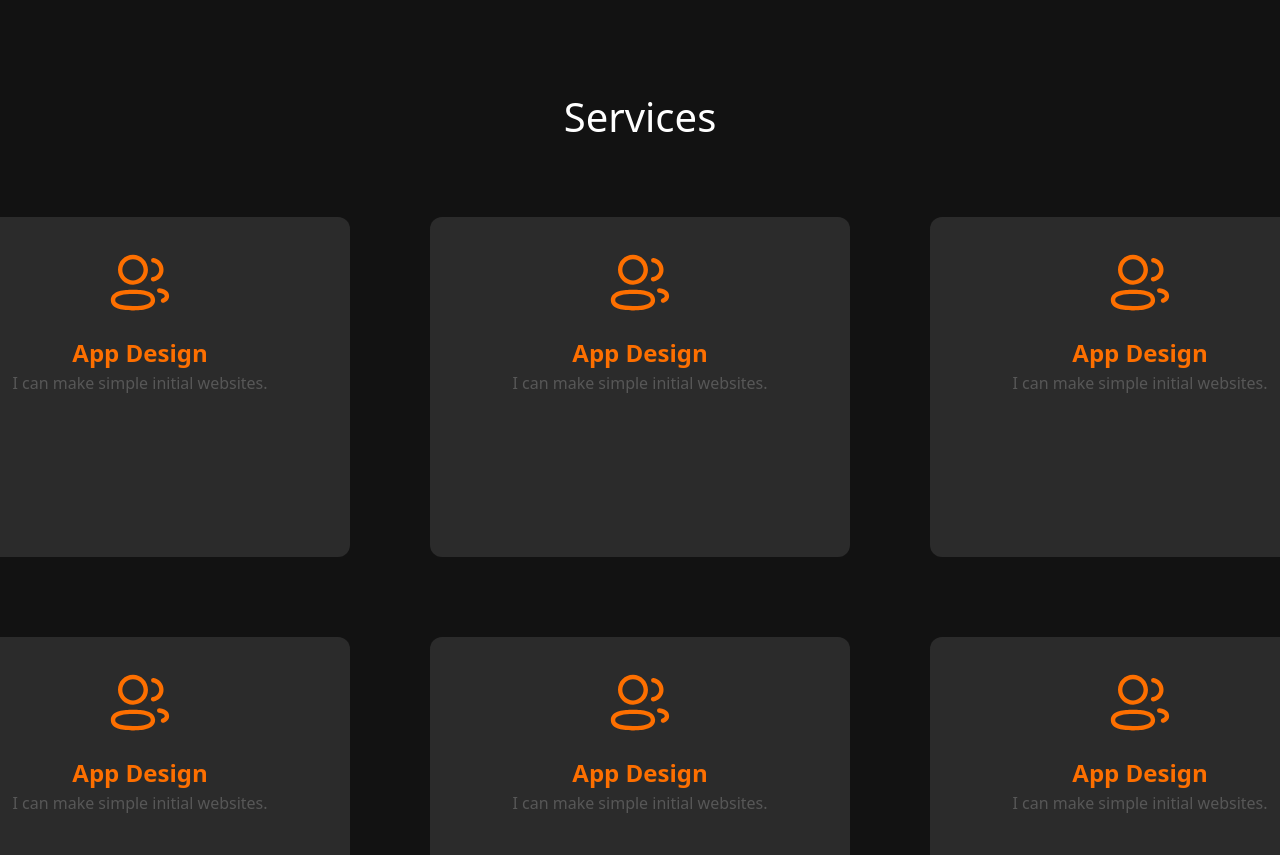
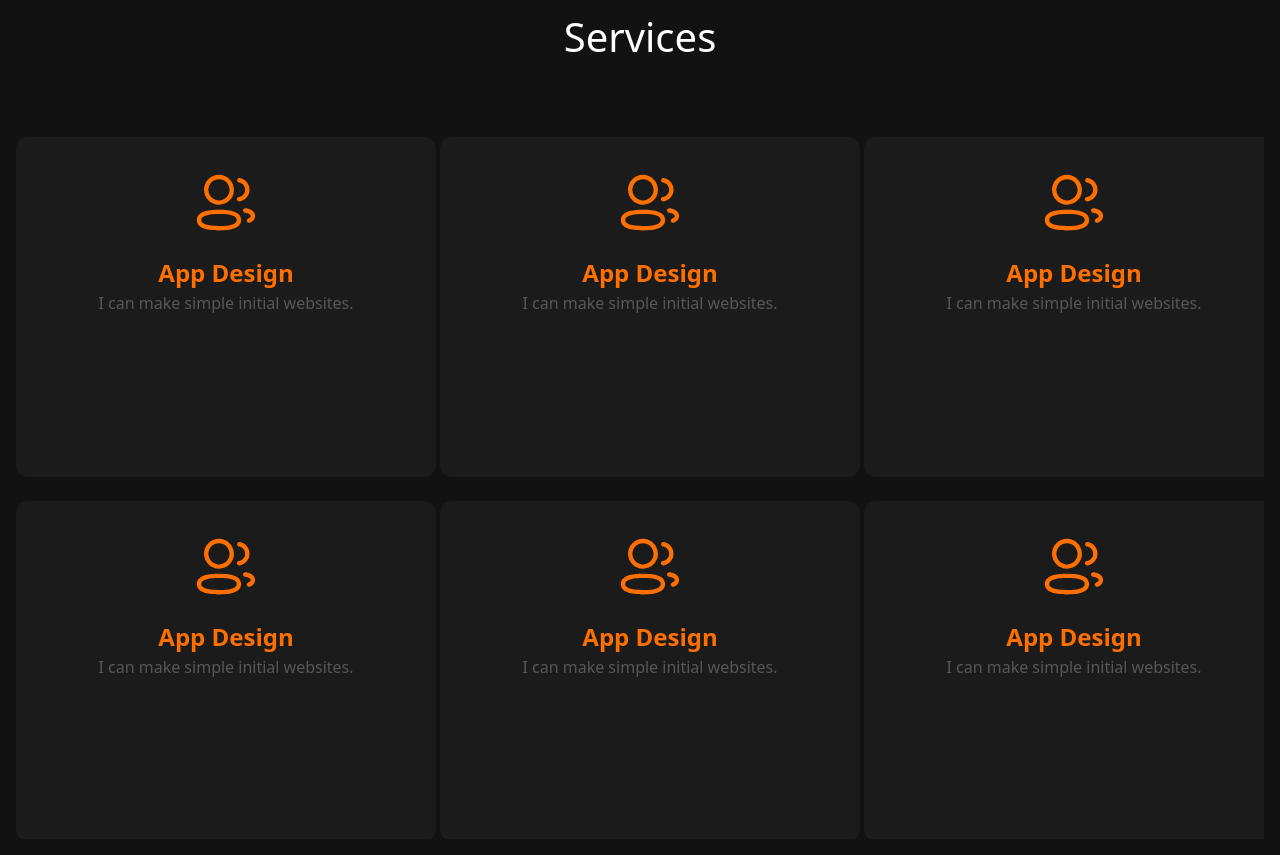
Before and after one commit to imranahmetov-png/my-blog, a React (Vite) app: page / in a window 1280 px wide. Shown: the part 1060-1915 px from the top of the page. Built offline with nearby package versions, Linux system fonts and the light colour scheme.

Commit message:
удалена лишняя папка

```diff
--- a/src/App.tsx
+++ b/src/App.tsx
@@ -1,18 +1,18 @@
 import UIHeader from './component/header'
 import UiHero from './component/ui-hero'
-import UiFrame from './component/service'
+import UiService from './component/service'
 function App() {
   return (
     <div className="bg-[#121212] min-w-screen min-h-screen pt-[57px] sm:min-w-screen overflow-x-hidden sm:min-h-screen">
       <div className="flex flex-col justify-start items-center gap-[150px]">
         {/* UI HERO SECTION */}
-        <div className="min-w-screen h-[854px] flex flex-col justify-start items-center gap-[100px] p-4">
+        <div className="min-w-[100%] h-[854px] flex flex-col justify-start items-center gap-[100px] p-4">
           <UIHeader />
           <UiHero />
         </div>
         {/*Services Section */}
-        <div className="min-w-screen h-[854px] flex flex-col justify-start items-center gap-[100px] p-4">
-          <UiFrame />
+        <div className="min-w-[100%] h-[854px] flex flex-col justify-start items-center gap-[100px] p-4">
+          <UiService />
         </div>
       </div>
     </div>
--- a/src/component/service.tsx
+++ b/src/component/service.tsx
@@ -1,121 +1,71 @@
 import servisephoto from '../assets/img/servisephoto.svg'
-function UiFrame() {
+function UiService() {
+  const service = [
+    {
+      title: 'App Design',
+      description: 'I can make simple initial websites.',
+      img: servisephoto,
+    },
+    {
+      title: 'App Design',
+      description: 'I can make simple initial websites.',
+      img: servisephoto,
+    },
+    {
+      title: 'App Design',
+      description: 'I can make simple initial websites.',
+      img: servisephoto,
+    },
+    {
+      title: 'App Design',
+      description: 'I can make simple initial websites.',
+      img: servisephoto,
+    },
+    {
+      title: 'App Design',
+      description: 'I can make simple initial websites.',
+      img: servisephoto,
+    },
+    {
+      title: 'App Design',
+      description: 'I can make simple initial websites.',
+      img: servisephoto,
+    },
+  ]
+
   return (
-    <div className="bg-[#121212] min-w-screen min-h-screen flex flex-col justify-start items-center pt-20 gap-[80px]">
+    <div className="bg-[#121212] min-w-full flex flex-col justify-start items-center gap-[80px] overflow-hidden">
       {/* Центрируем текст по горизонтали */}
       <div className="w-[156px] h-[48px] flex justify-center items-center text-white text-[clamp(20px,4vw,40px)] leading-none">
         Services
       </div>
-      <div className="min-w-[1297px] min-h-[340px] gap-[80px] align-left flex flex-row justify-center items-center">
-        <div className="min-w-[420px] min-h-[340px] gap-[40px] align-left flex flex-col justify-center items-center">
-          <div className="bg-[#2b2b2b] min-w-[420px] min-h-[340px] rounded-xl text-[#575757] ">
+      <div className="grid grid-cols-3 gap-6">
+        {service.map((s, i) => (
+          <div
+            key={i}
+            className="bg-[#FFFFFF]/4 min-w-[420px] min-h-[340px] rounded-xl text-[#575757]"
+          >
             <div className="min-w-[131px] min-h-[124px] flex flex-col justify-center items-center gap-[16px] pt-[32px]">
               <img
-                src={servisephoto}
-                alt="Service"
-                className="min-w-[70px] min-h-[70px] justify-start items-start"
+                src={s.img}
+                alt={s.title}
+                className="min-w-[70px] min-h-[70px]"
               />
-              <div className="font-bold text-[24px] text-[#FD6F00] text-center items-start ">
-                App Design
+              <div className="font-bold text-[24px] text-[#FD6F00] text-center">
+                {s.title}
               </div>
             </div>
-            <div className="min-w-[339px] min-h-[96px] text-center gap-auto items-center ">
-              I can make simple initial websites.
+
+            <div className="min-w-[339px] min-h-[96px] text-center">
+              {s.description}
             </div>
           </div>
-        </div>
-        <div className="min-w-[420px] min-h-[340px] gap-[40px] align-left flex flex-col justify-center items-center">
-          <div className="bg-[#2b2b2b] min-w-[420px] min-h-[340px] rounded-xl text-[#575757] ">
-            <div className="min-w-[131px] min-h-[124px] flex flex-col justify-center items-center gap-[16px] pt-[32px]">
-              <img
-                src={servisephoto}
-                alt="Service"
-                className="min-w-[70px] min-h-[70px] justify-start items-start"
-              />
-              <div className="font-bold text-[24px] text-[#FD6F00] text-center items-start ">
-                App Design
-              </div>
-            </div>
-            <div className="min-w-[339px] min-h-[96px] text-center gap-auto items-center ">
-              I can make simple initial websites.
-            </div>
-          </div>
-        </div>
-        <div className="min-w-[420px] min-h-[340px] gap-[40px] align-left flex flex-col justify-center items-center">
-          <div className="bg-[#2b2b2b] min-w-[420px] min-h-[340px] rounded-xl text-[#575757] ">
-            <div className="min-w-[131px] min-h-[124px] flex flex-col justify-center items-center gap-[16px] pt-[32px]">
-              <img
-                src={servisephoto}
-                alt="Service"
-                className="min-w-[70px] min-h-[70px] justify-start items-start"
-              />
-              <div className="font-bold text-[24px] text-[#FD6F00] text-center items-start ">
-                App Design
-              </div>
-            </div>
-            <div className="min-w-[339px] min-h-[96px] text-center gap-auto items-center ">
-              I can make simple initial websites.
-            </div>
-          </div>
-        </div>
-      </div>
-      <div className="min-w-[1297px] min-h-[340px] gap-[80px] align-left flex flex-row justify-center items-center">
-        <div className="min-w-[420px] min-h-[340px] gap-[40px] align-left flex flex-col justify-center items-center">
-          <div className="bg-[#2b2b2b] min-w-[420px] min-h-[340px] rounded-xl text-[#575757] ">
-            <div className="min-w-[131px] min-h-[124px] flex flex-col justify-center items-center gap-[16px] pt-[32px]">
-              <img
-                src={servisephoto}
-                alt="Service"
-                className="min-w-[70px] min-h-[70px] justify-start items-start"
-              />
-              <div className="font-bold text-[24px] text-[#FD6F00] text-center items-start ">
-                App Design
-              </div>
-            </div>
-            <div className="min-w-[339px] min-h-[96px] text-center gap-auto items-center ">
-              I can make simple initial websites.
-            </div>
-          </div>
-        </div>
-        <div className="min-w-[420px] min-h-[340px] gap-[40px] align-left flex flex-col justify-center items-center">
-          <div className="bg-[#2b2b2b] min-w-[420px] min-h-[340px] rounded-xl text-[#575757] ">
-            <div className="min-w-[131px] min-h-[124px] flex flex-col justify-center items-center gap-[16px] pt-[32px]">
-              <img
-                src={servisephoto}
-                alt="Service"
-                className="min-w-[70px] min-h-[70px] justify-start items-start"
-              />
-              <div className="font-bold text-[24px] text-[#FD6F00] text-center items-start ">
-                App Design
-              </div>
-            </div>
-            <div className="min-w-[339px] min-h-[96px] text-center gap-auto items-center ">
-              I can make simple initial websites.
-            </div>
-          </div>
-        </div>
-        <div className="min-w-[420px] min-h-[340px] gap-[40px] align-left flex flex-col justify-center items-center">
-          <div className="bg-[#2b2b2b] min-w-[420px] min-h-[340px] rounded-xl text-[#575757] ">
-            <div className="min-w-[131px] min-h-[124px] flex flex-col justify-center items-center gap-[16px] pt-[32px]">
-              <img
-                src={servisephoto}
-                alt="Service"
-                className="min-w-[70px] min-h-[70px] justify-start items-start"
-              />
-              <div className="font-bold text-[24px] text-[#FD6F00] text-center items-start ">
-                App Design
-              </div>
-            </div>
-            <div className="min-w-[339px] min-h-[96px] text-center gap-auto items-center ">
-              I can make simple initial websites.
-            </div>
-          </div>
-        </div>
+        ))}
       </div>
     </div>
   )
 }
-export default UiFrame
+export default UiService
 //7 секции
 //позволяет тексту подстраиваться под экран, не выходя за рамки блока (text-[clamp(20px,4vw,40px)] ).
 //текст не «поднимается» и не «опускается» внутри строки, визуально становится плотным и проще центрируется в блоке, благодаря этому текст выглядит аккуратнее (leading-none).
--- a/src/index.css
+++ b/src/index.css
@@ -22,6 +22,7 @@
 html {
   background-color: black;
   scroll-behavior: smooth;
+  overflow-x: hidden;
 }
 
 @layer utilities {
```
